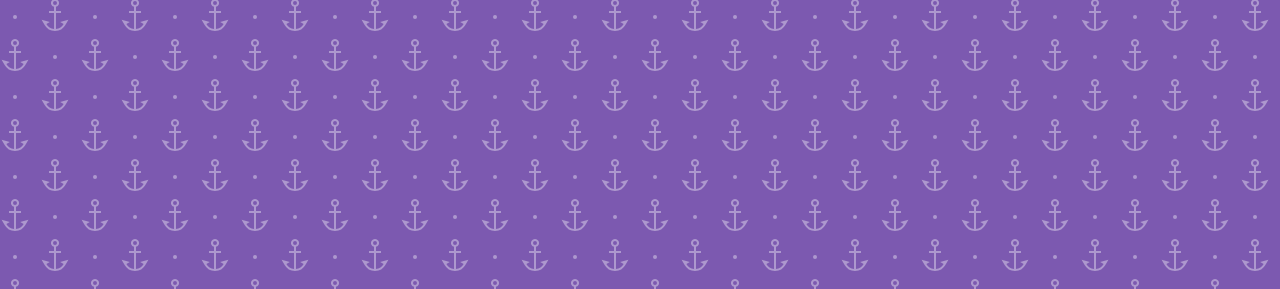
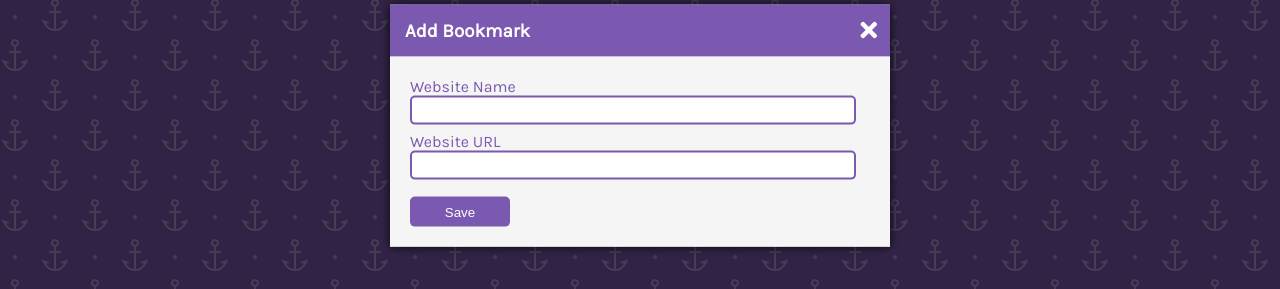
Before and after one commit to karan1907/Bookmarks-app, a plain HTML site: page index.html in a window 1280 px wide. Shown: the part 203-492 px from the top of the page. Drawn offline with Linux system fonts and the light colour scheme.

Commit message:
Finished App UI

```diff
--- a/css/style.css
+++ b/css/style.css
@@ -78,6 +78,97 @@
   margin-right: 5px;
   vertical-align: sub;
 }
+/* Modal */
+.modal-container {
+  background-color: rgba(0, 0, 0, 0.6);
+  /* display: none; */
+  position: fixed;
+  top: 0;
+  left: 0;
+  bottom: 0;
+  right: 0;
+}
+.show-modal {
+  display: flex;
+  justify-content: center;
+  align-items: center;
+}
+.modal {
+  background-color: white;
+  box-shadow: 0 0 10px rgba(0, 0, 0, 0.8);
+  max-width: 95%;
+  width: 500px;
+  margin: 20% auto;
+  transform: translateY(-20%);
+  animation: modalopen 1s;
+}
+@keyframes modalopen {
+  from {
+    opacity: 0;
+  }
+  to {
+    opacity: 1;
+  }
+}
+
+.close-icon {
+  float: right;
+  font-size: 24px;
+  color: white;
+  position: relative;
+  top: 13px;
+  right: 13px;
+  cursor: pointer;
+}
+.modal-header {
+  background-color: var(--primary-color);
+  color: white;
+  padding: 15px;
+}
+h3 {
+  margin: 0;
+}
+.modal-content {
+  padding: 20px;
+  background-color: whitesmoke;
+}
+/* Form */
+.form-group {
+  height: 55px;
+}
+
+.form-input {
+  width: 97%;
+  padding: 5px;
+  border: 2px solid var(--primary-color);
+  border-radius: var(--border-radius);
+  display: block;
+  outline: none;
+}
+
+.form-label {
+  color: var(--primary-color);
+  display: block;
+}
+
+button {
+  cursor: pointer;
+  color: white;
+  background: var(--primary-color);
+  border: none;
+  height: 30px;
+  width: 100px;
+  border-radius: var(--border-radius);
+  margin-top: 10px;
+}
+
+button:hover {
+  filter: brightness(110%);
+}
+
+button:focus {
+  outline: none;
+}
 /* Media Query:Large smartphone vertical */
 @media screen and (max-width: 600px) {
   .container {
--- a/index.html
+++ b/index.html
@@ -53,6 +53,30 @@
         </div>
       </div>
     </div>
+    <!-- Modal -->
+    <div class="modal-container" id="modal">
+      <div class="modal">
+        <i class="fas fa-times close-icon" id="close-modal"></i>
+        <div class="modal-header">
+          <h3>Add Bookmark</h3>
+        </div>
+        <div class="modal-content">
+          <form id="bookmark-form">
+            <!-- Website Name -->
+            <div class="form-group">
+              <label class="form-label" for="website-name">Website Name</label>
+              <input class="form-input" type="text" id="website-name" />
+            </div>
+            <!-- Website URL -->
+            <div class="form-group">
+              <label class="form-label" for="website-url">Website URL</label>
+              <input class="form-input" type="text" id="website-url" />
+            </div>
+            <button type="submit">Save</button>
+          </form>
+        </div>
+      </div>
+    </div>
     <!-- Script -->
     <script src="./js/script.js"></script>
   </body>
```
